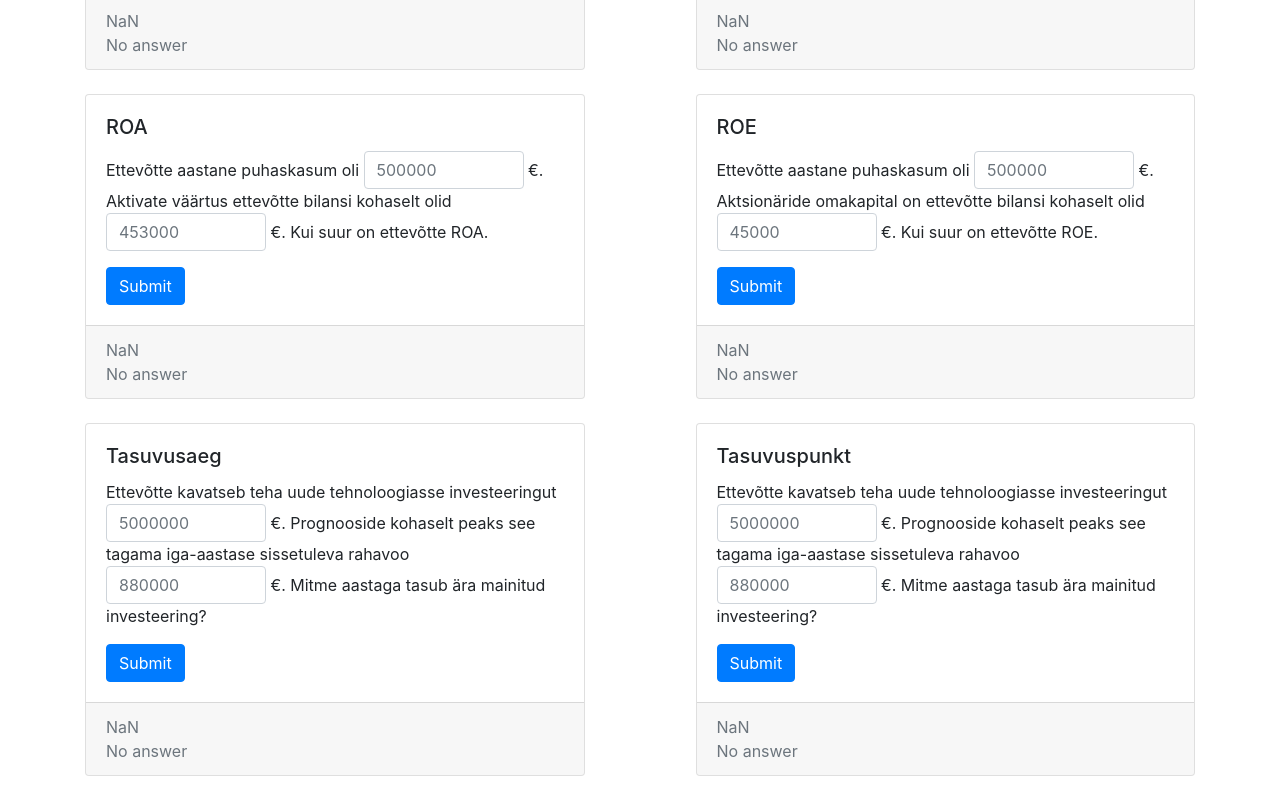
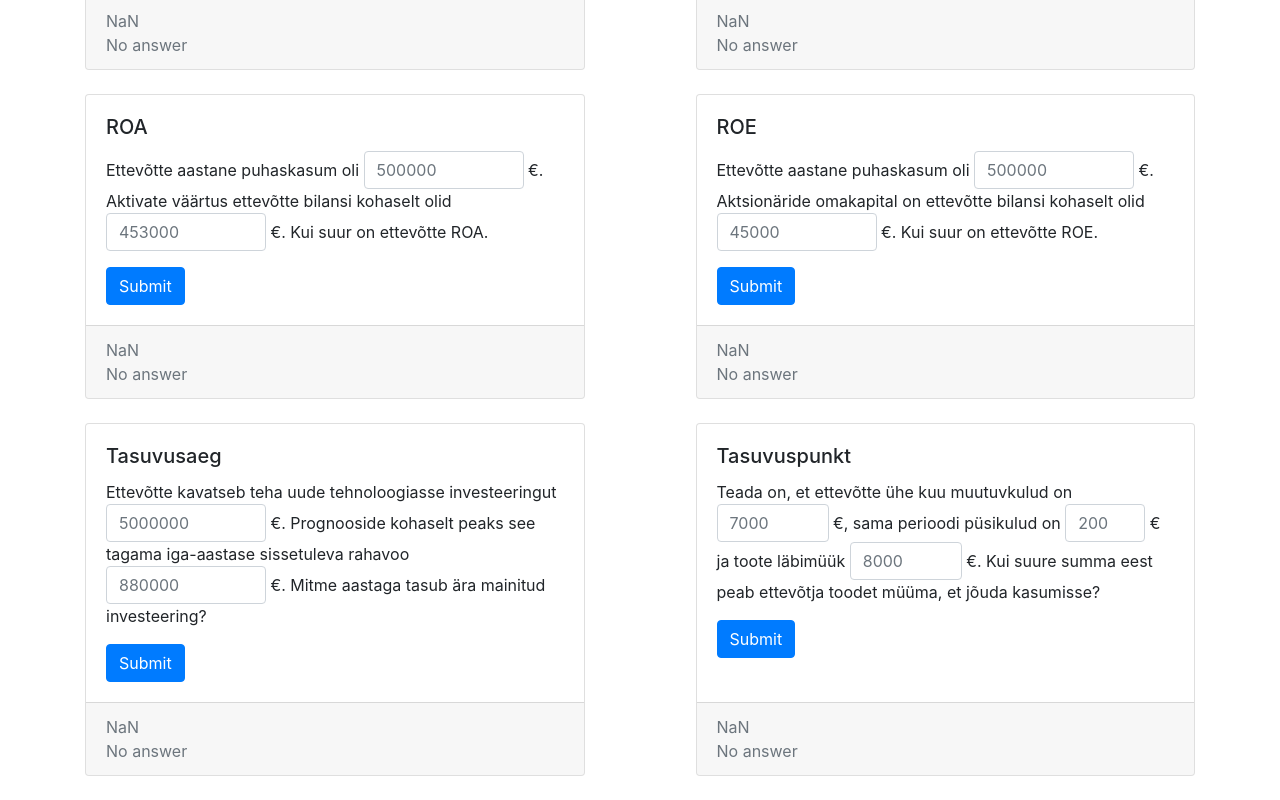
Before and after one commit to kuldarvakker/math-calc-forms-icy0031, a React (Create React App) app: page / in a window 1280 px wide. Shown: the part 688-1488 px from the top of the page. Built offline with nearby package versions, Linux system fonts and the light colour scheme.

Commit message:
tasuvusPunkt finished

```diff
--- a/src/App.tsx
+++ b/src/App.tsx
@@ -127,11 +127,13 @@ function App() {
                     title={'Tasuvuspunkt'}
                     handleSubmit={(e) => setTasuvusPunkt(TasuvusPunkt(e))}
                     text={[
-                        'Ettevõtte kavatseb teha uude tehnoloogiasse investeeringut ',
-                        <Form.Control type="text" style={{display: "inline", width: "10rem"}} placeholder="5000000"/>,
-                        ' €. Prognooside kohaselt peaks see tagama iga-aastase sissetuleva rahavoo ',
-                        <Form.Control type="text" style={{display: "inline", width: "10rem"}} placeholder="880000"/>,
-                        ' €. Mitme aastaga tasub ära mainitud investeering?'
+                        'Teada on, et ettevõtte ühe kuu muutuvkulud on ',
+                        <Form.Control type="text" style={{display: "inline", width: "7rem"}} placeholder="7000"/>,
+                        '  €, sama perioodi püsikulud on ',
+                        <Form.Control type="text" style={{display: "inline", width: "5rem"}} placeholder="200"/>,
+                        ' € ja toote läbimüük ',
+                        <Form.Control type="text" style={{display: "inline", width: "7rem"}} placeholder="8000"/>,
+                        ' €. Kui suure summa eest peab ettevõtja toodet müüma, et jõuda kasumisse?'
                     ]}
                     answer={tasuvusPunkt}
                 />
```
